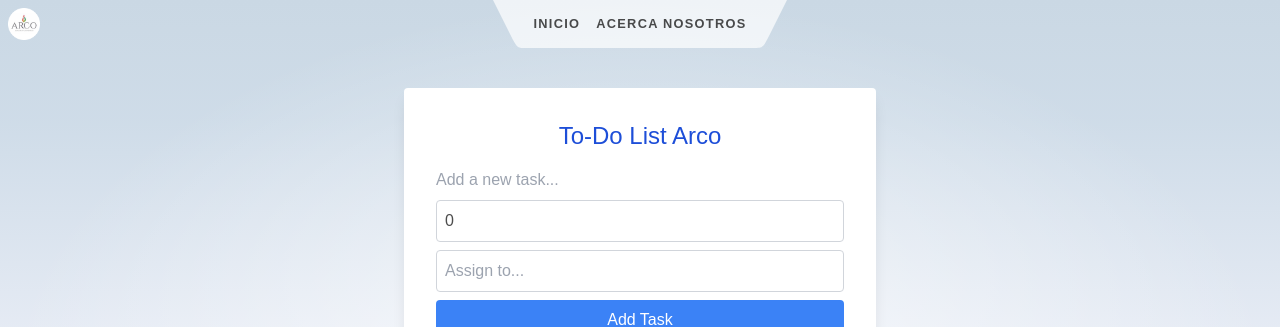
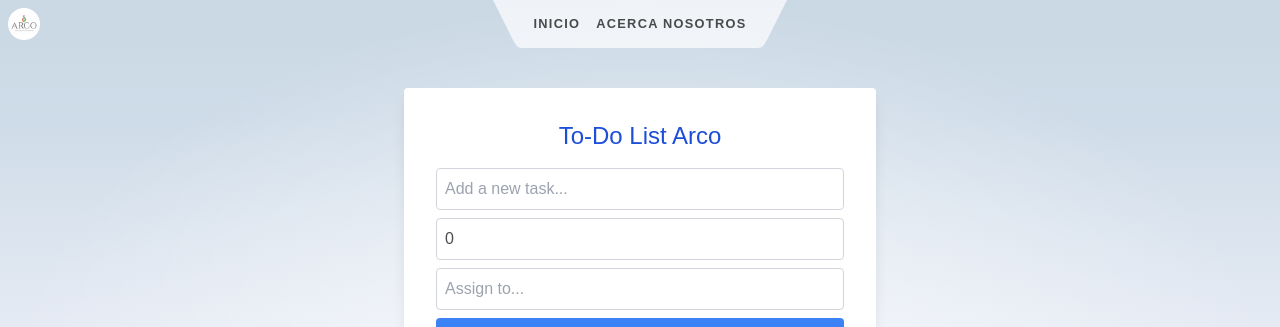
Before and after one commit to dyckdavid/arco-trailers, a SvelteKit app: page /taskmanager in a window 1280 px wide. Shown: the top 327 px of the page. Built offline with nearby package versions, Linux system fonts and the light colour scheme; no server answers; the database is empty; sample sign-in values are in the browser's storage.

Commit message:
class update

```diff
--- a/src/routes/taskmanager/+page.svelte
+++ b/src/routes/taskmanager/+page.svelte
@@ -120,8 +120,7 @@
         <div class="mb-4">
           <input
             type="text"
-            class="class:p-2={true} class:w-full={true} class:rounded={true} class:border={true} class:border-gray-300={true} class:border-blue-500={editingIndex !== null} class:focus:ring={true} class:focus:ring-blue-200={true} class:focus:ring-opacity-50={true}
-            "
+            class="p-2 w-full rounded border border-gray-300 {editingIndex !== null ? 'border-blue-500' : ''} focus:ring focus:ring-blue-200 focus:ring-opacity-50"
             placeholder="Add a new task..."
             bind:value={newTodo}
             on:keydown={(e) => e.key === 'Enter' && addTodo()}
```
